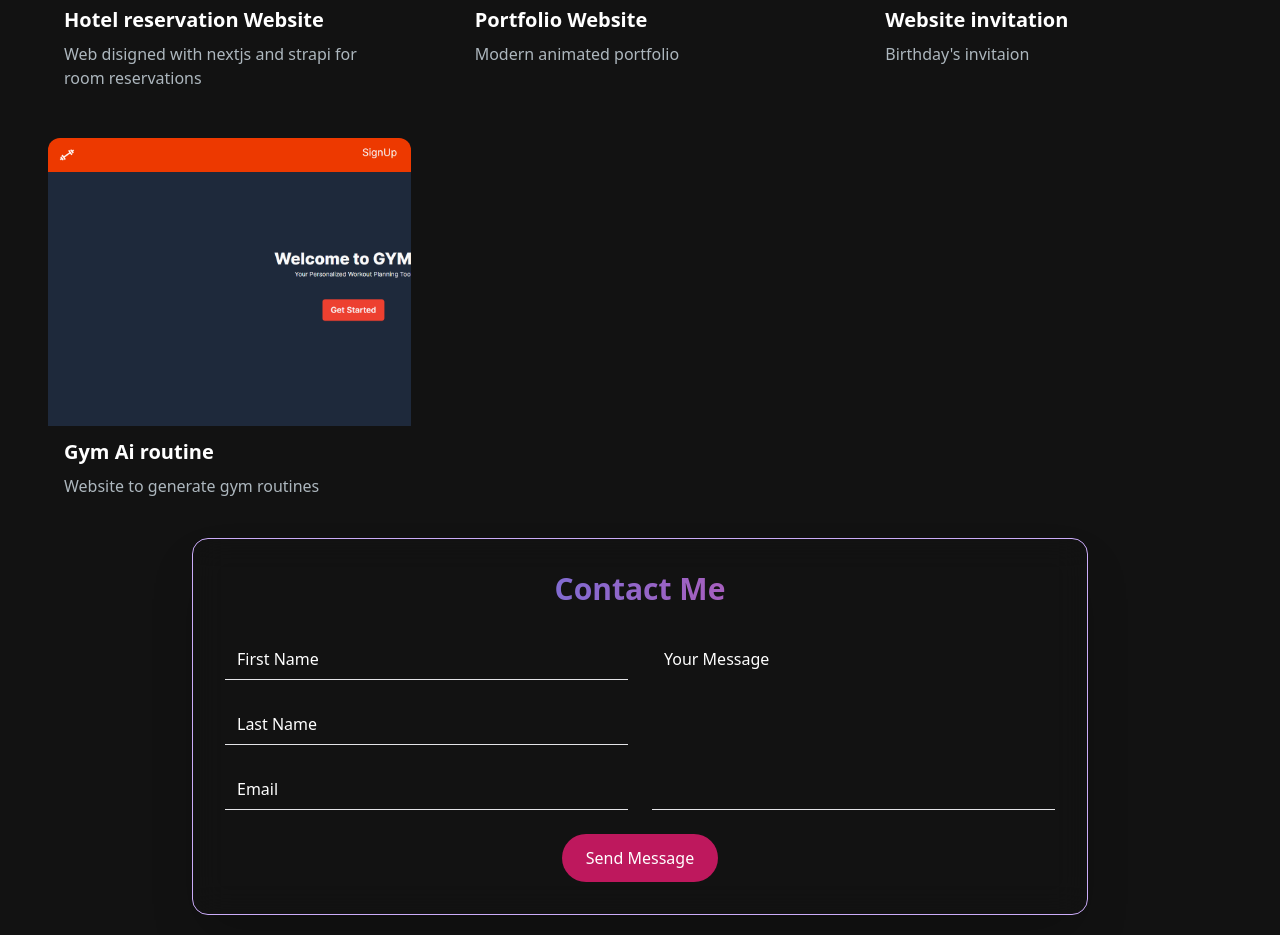
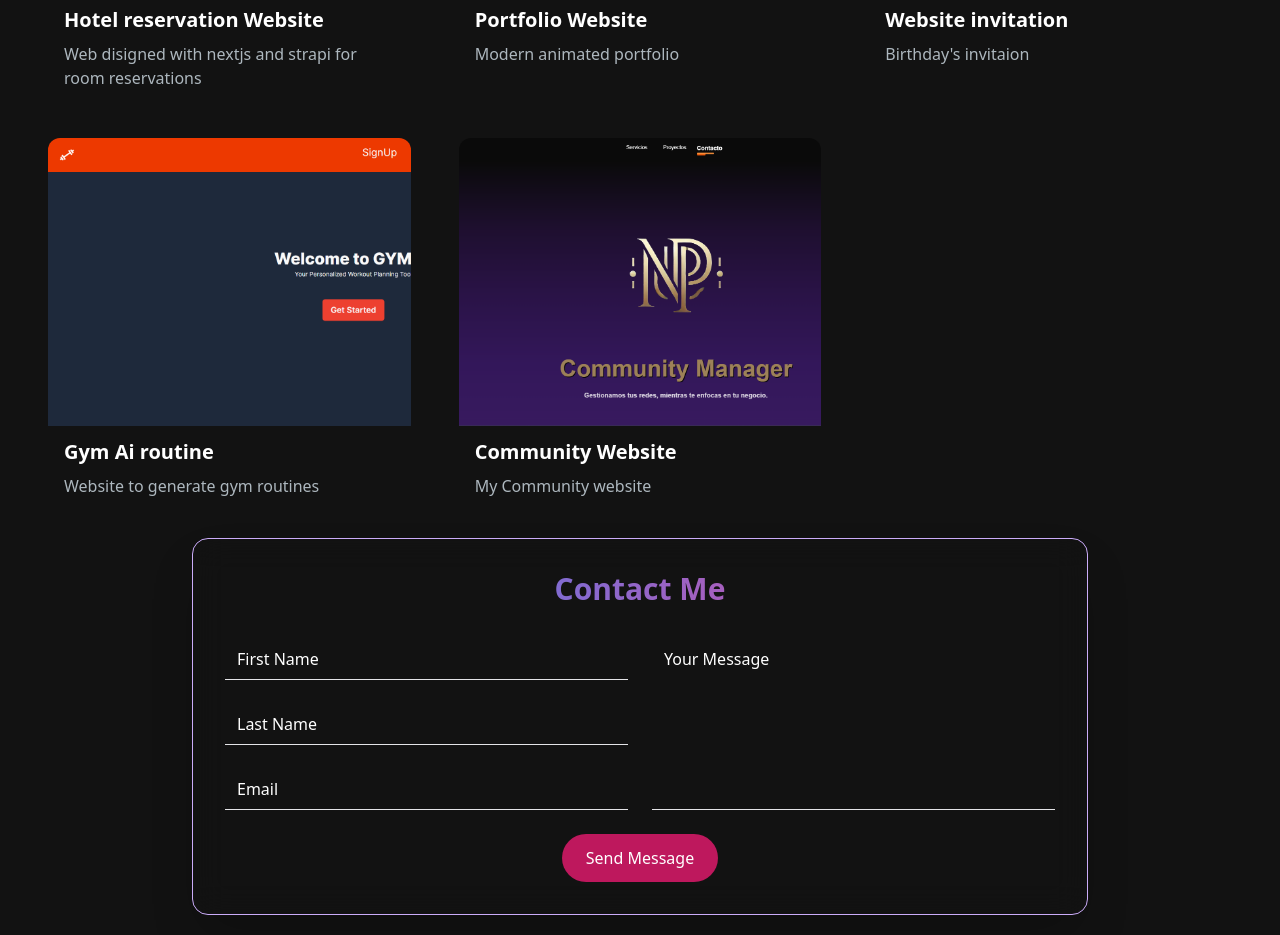
Before and after one commit to nicojpalacio/myportfolio, a Next.js app: page / in a window 1280 px wide. Shown: the part 1980-2915 px from the top of the page. Built offline with nearby package versions, Linux system fonts and the light colour scheme.

Commit message:
new project added

```diff
--- a/components/Projects.tsx
+++ b/components/Projects.tsx
@@ -20,7 +20,7 @@ const projectsData: ProjectData[] = [
     description: 'Web disigned with nextjs and strapi for room reservations',
     image: "/capturafincalasvinas.png",
     gitUrl:"",
-    previewUrl:"https://fincadelasvinas.vercel.app/"
+    previewUrl:"https://fincavinasdelchanar.vercel.app/"
   },
   {
     id: 2,
@@ -45,6 +45,15 @@ const projectsData: ProjectData[] = [
     image: "/capturagym.png",
     gitUrl:"",
     previewUrl:""
+  }
+  ,
+  {
+    id: 5,
+    title: "Community Website",
+    description: 'My Community website',
+    image: "/community.png",
+    gitUrl:"",
+    previewUrl:"https://np-communitymanager.vercel.app/"
   }
 ];
 
```
Also changed, not shown: public/community.png (added).
